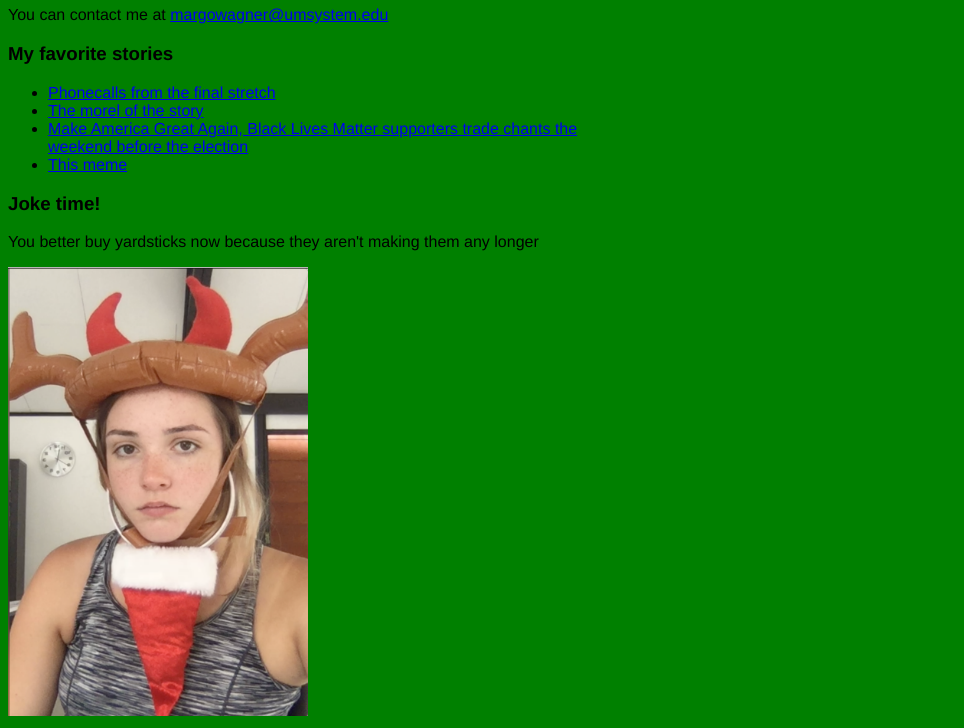
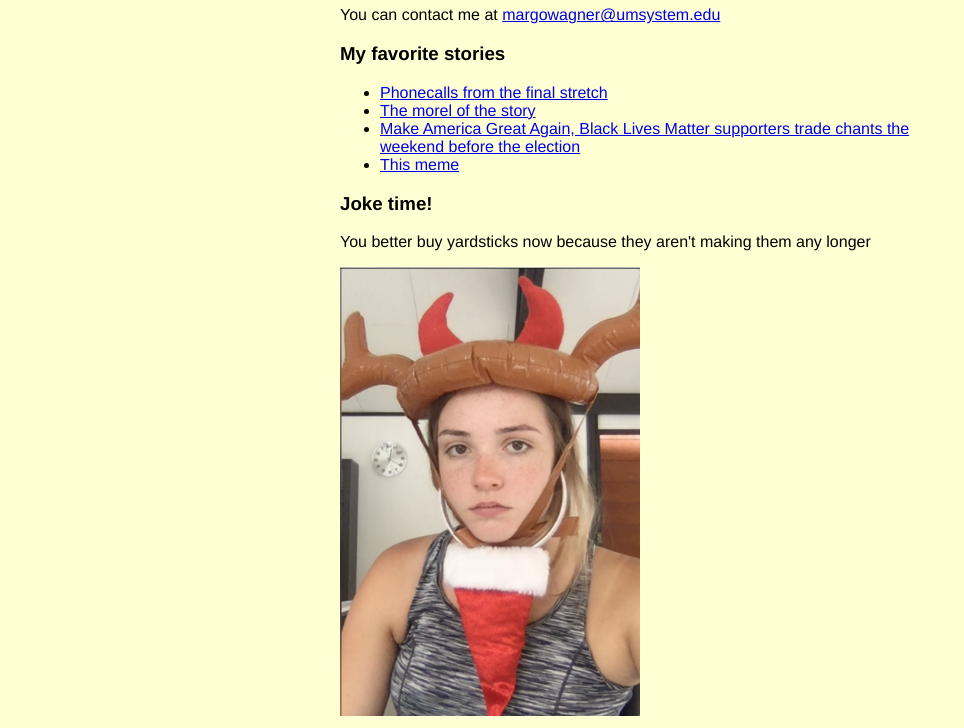
Before and after one commit to J4502-FS21/margo-wagner, a plain HTML site: page index.html in a window 1280 px wide. Shown: the part 100-828 px from the top of the page, without its empty margins (0-964 px from the left). Drawn offline with Linux system fonts and the light colour scheme.

Commit message:
yellow background

```diff
--- a/style.css
+++ b/style.css
@@ -1,9 +1,9 @@
 body {
-  background: green;
+  background: #ffffd4;
   font-family: "Helvetica", "Arial", sans-serif;
   width: 90%;
   max-width: 600px;
-  margin: center;
+  margin: auto;
   margin-top: 3rem;
 }
 
```
